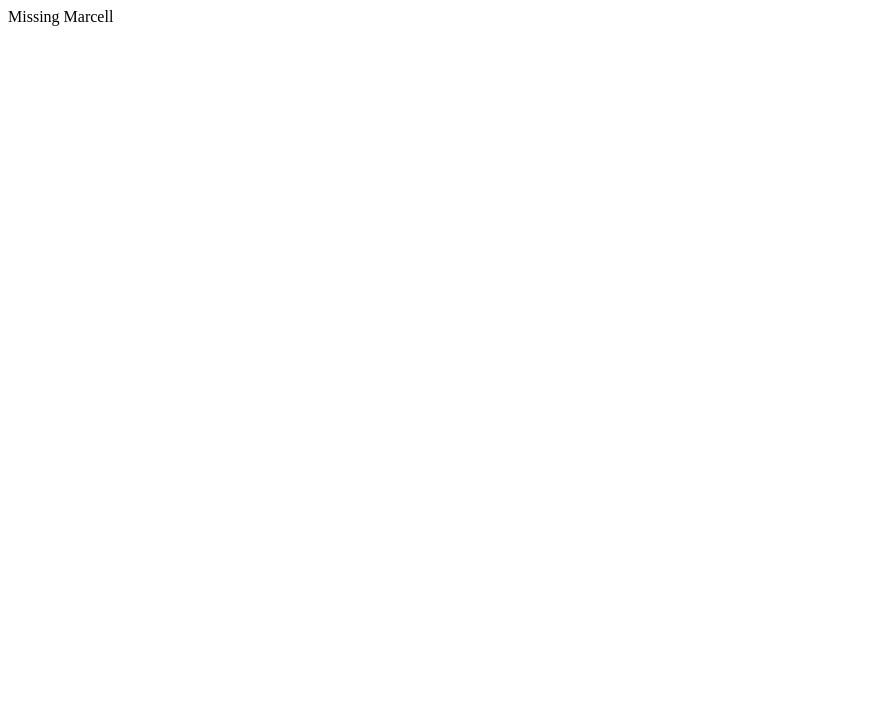
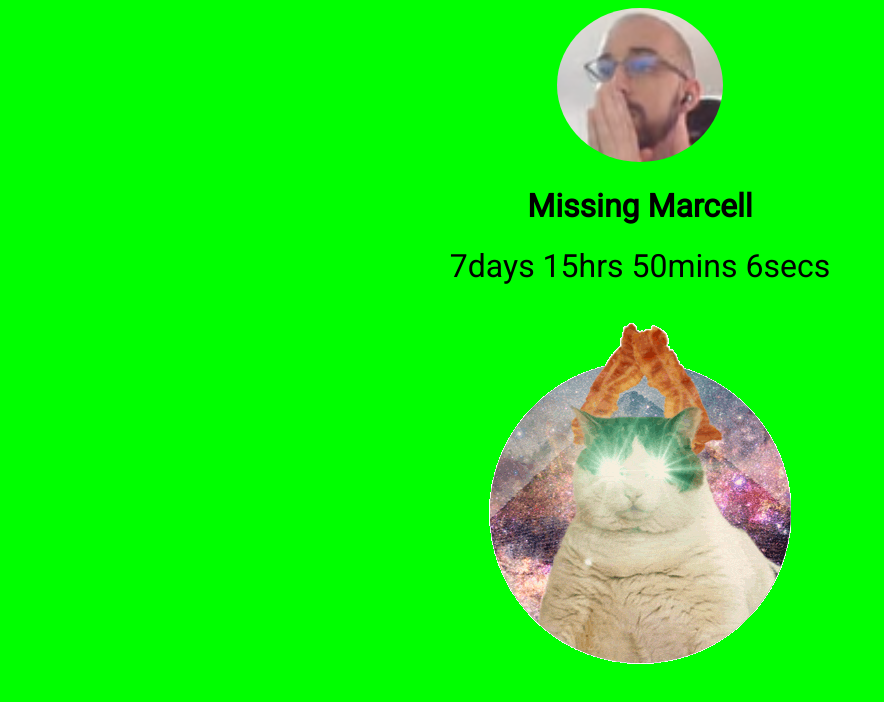
Before and after one commit to maxrodrigo/missingmarcell, a plain HTML site: page index.html in a window 1280 px wide. Shown: the whole page, without its empty margins (0-884 px from the left). Drawn offline with Linux system fonts and the light colour scheme.

Commit message:
Initial commit :rocket:

```diff
--- a/index.html
+++ b/index.html
@@ -2,9 +2,61 @@
 <html lang="en">
 <head>
   <meta charset="UTF-8">
-  <title></title>
+  <title>Missing Marcell ❤️</title>
+  <link rel="preconnect" href="https://fonts.gstatic.com">
+  <link href="https://fonts.googleapis.com/css2?family=Roboto&display=swap" rel="stylesheet">
+  <style type="text/css" media="screen">
+    body{
+      font-family: 'Roboto', sans-serif;
+      background: lime;
+    }
+    .container {text-align: center;}
+    #logo { border-radius: 50%; }
+    #countdown { font-size: 2em; margin-bottom: 1em;}
+  </style>
 </head>
 <body>
-  Missing Marcell
+  <div class="container">
+    <img src="./assets/praying_marcell.png" alt="Praying Marcell" id="logo"/>
+    <h1>Missing Marcell</h1>
+    <div id="countdown"></div>
+    <img src="./assets/cat.gif" alt="Djing Cat"/>
+  </div>
+  <script charset="utf-8" type="text/javascript">
+    CountDownTimer('06/18/2021 6:00 AM', 'countdown');
+
+    function CountDownTimer(dt, id)
+    {
+        var end = new Date(dt);
+
+        var _second = 1000;
+        var _minute = _second * 60;
+        var _hour = _minute * 60;
+        var _day = _hour * 24;
+        var timer;
+
+        function showRemaining() {
+            var now = new Date();
+            var distance = end - now;
+
+            if (distance < 0) {
+                clearInterval(timer);
+                document.getElementById(id).innerHTML = 'HE\'S GONE :(';
+                return;
+            }
+
+            var days = Math.floor(distance / _day);
+            var hours = Math.floor((distance % _day) / _hour);
+            var minutes = Math.floor((distance % _hour) / _minute);
+            var seconds = Math.floor((distance % _minute) / _second);
+
+            document.getElementById(id).innerHTML = days + 'days ';
+            document.getElementById(id).innerHTML += hours + 'hrs ';
+            document.getElementById(id).innerHTML += minutes + 'mins ';
+            document.getElementById(id).innerHTML += seconds + 'secs';
+        }
+        timer = setInterval(showRemaining, 1000);
+    }
+  </script>
 </body>
 </html>
```
Also changed, not shown: assets/cat.gif (added), assets/praying_marcell.png (added).
